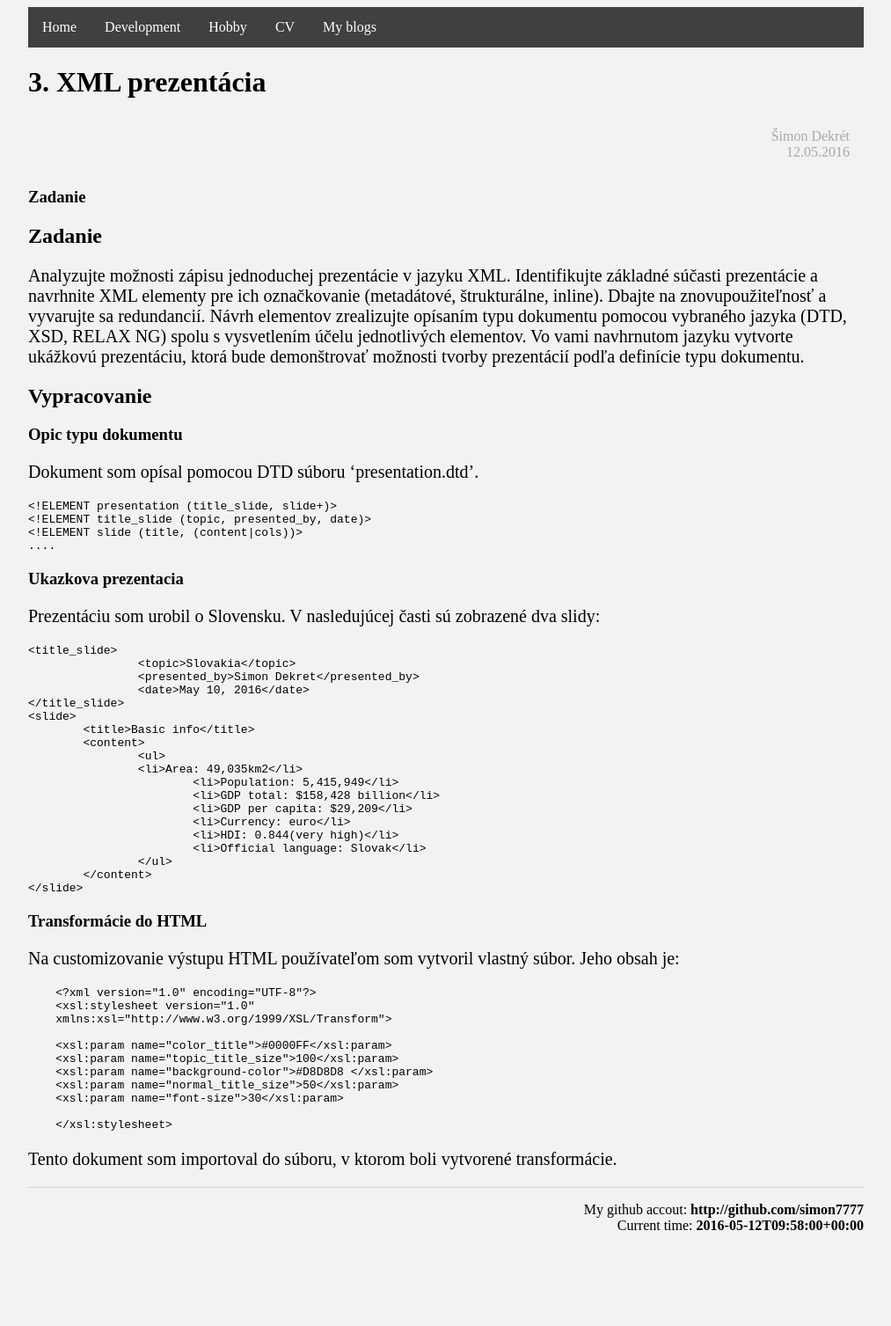
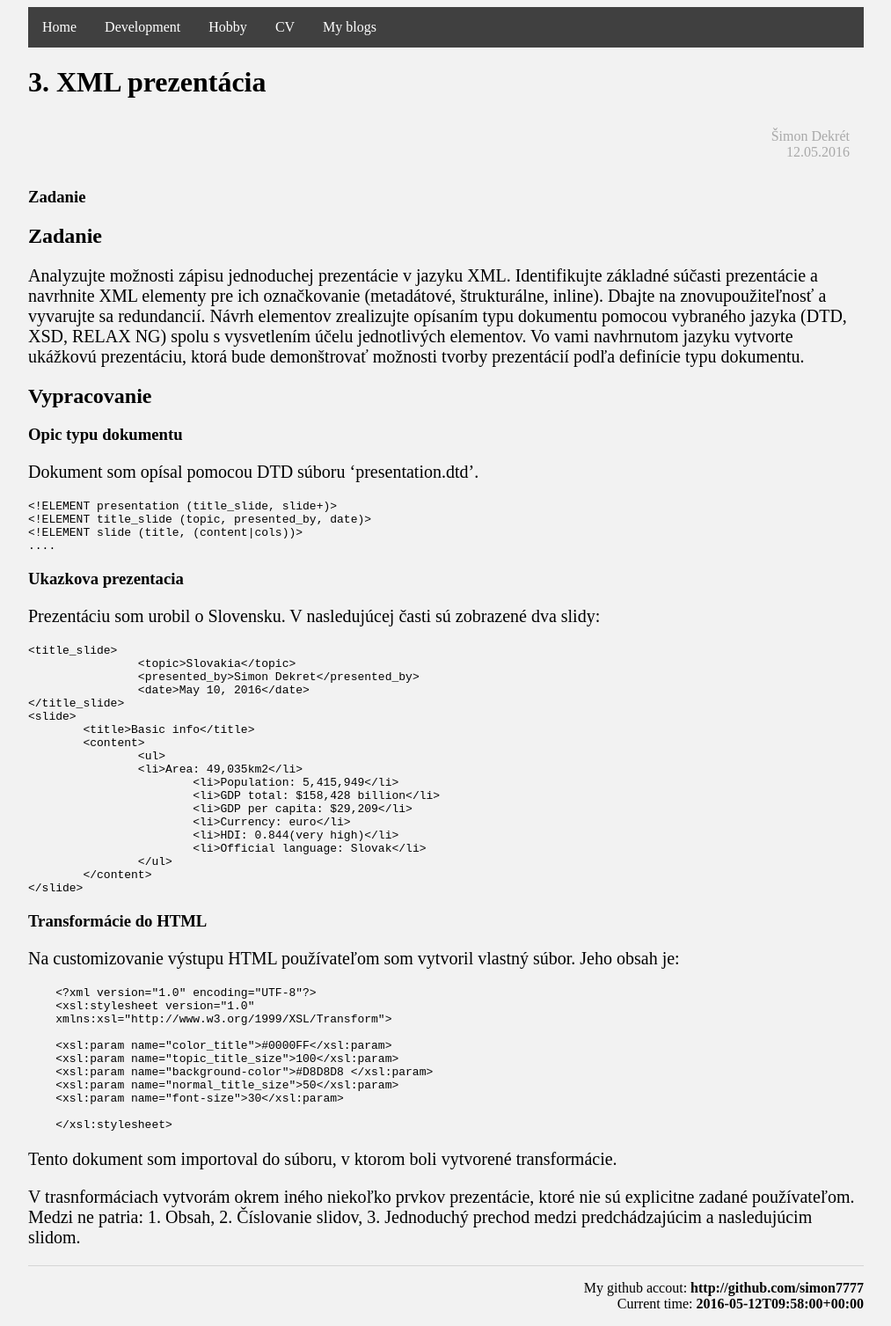
Before and after one commit to simon7777/simon7777.github.io, a Jekyll site: the page built from develop/wp/zadanie3.md, in a window 1280 px wide. Shown: the whole page at 88% size, without its empty margins (133-1146 px from the left). Built offline with Jekyll 4.4.1, drawn with Linux system fonts in a browser that asks for light colours; before the commit the page ends 1418 px from its top, so only the background shows below that.

Commit message:
Update zadanie3.md

```diff
--- a/develop/wp/zadanie3.md
+++ b/develop/wp/zadanie3.md
@@ -62,3 +62,8 @@ Na customizovanie výstupu HTML používateľom som vytvoril vlastný súbor. Je
         </xsl:stylesheet>
 
 Tento dokument som importoval do súboru, v ktorom boli vytvorené transformácie.
+
+V trasnformáciach vytvorám okrem iného niekoľko prvkov prezentácie, ktoré nie sú explicitne zadané používateľom. Medzi ne patria:
+	1. Obsah,
+	2. Číslovanie slidov,
+	3. Jednoduchý prechod medzi predchádzajúcim a nasledujúcim slidom.
```
